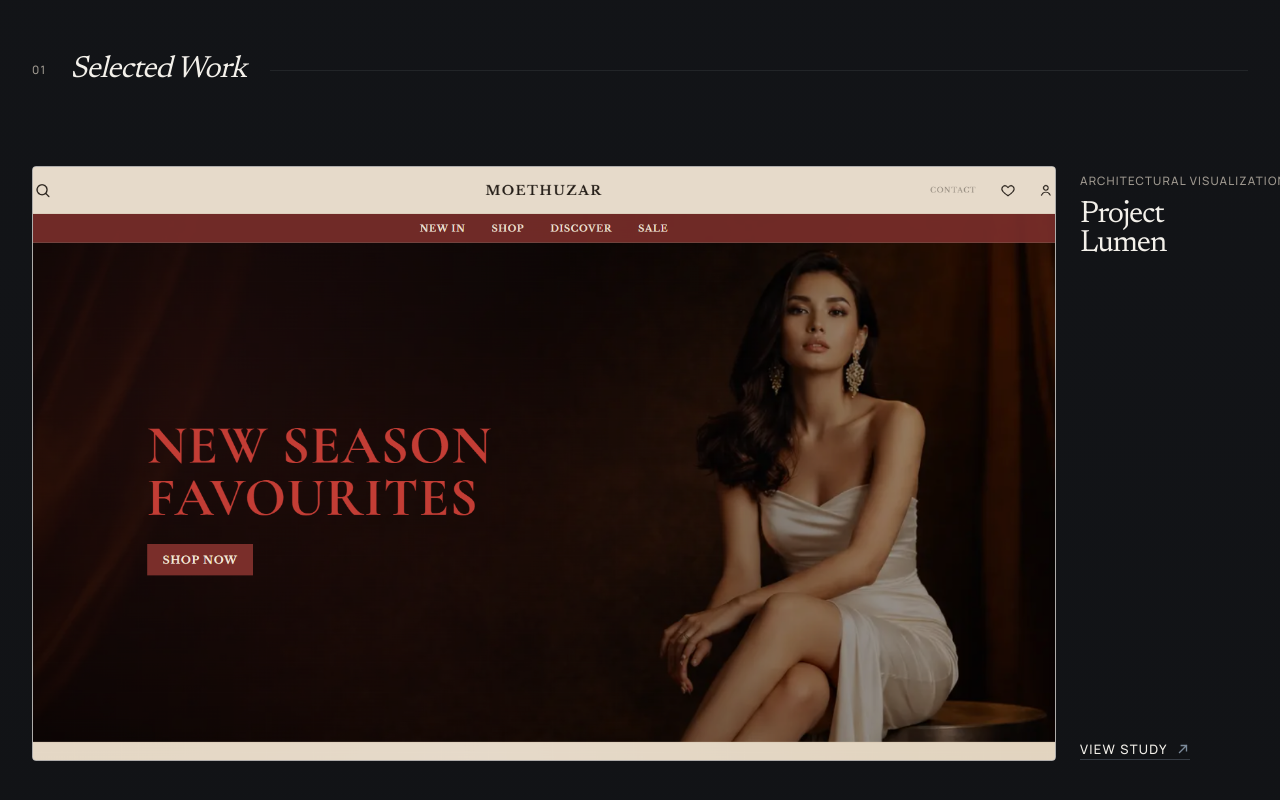
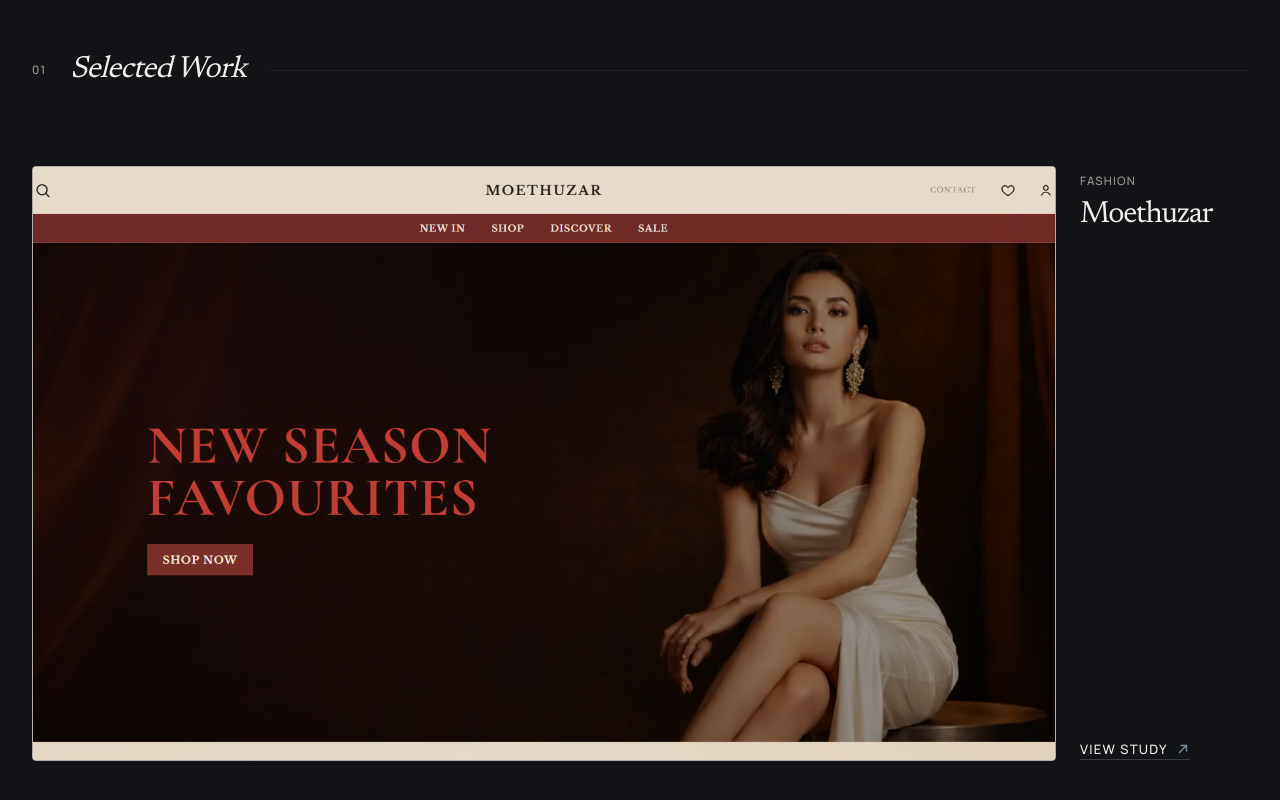
Before and after one commit to Sczeam/myportfolio, a Next.js app: page / in a window 1280 px wide. Shown: the part 1645-2445 px from the top of the page. Built offline with nearby package versions, Linux system fonts and the light colour scheme.

Commit message:
update featured project metadata

```diff
--- a/data/projects.ts
+++ b/data/projects.ts
@@ -2,11 +2,11 @@ import type { FeaturedProjectData } from "@/components/home/featured-project";
 
 export const featuredProjects: FeaturedProjectData[] = [
   {
-    slug: "project-lumen",
-    category: "Architectural Visualization",
-    title: "Project\nLumen",
+    slug: "moethuzar",
+    category: "fashion",
+    title: "Moethuzar",
     href: "/projects/moethuzar",
     imageSrc: "/images/projects/moesilkandcotton.png",
-    imageAlt: "Featured preview for Project Lumen",
+    imageAlt: "Featured preview for Moethuzar",
   },
 ];
```
